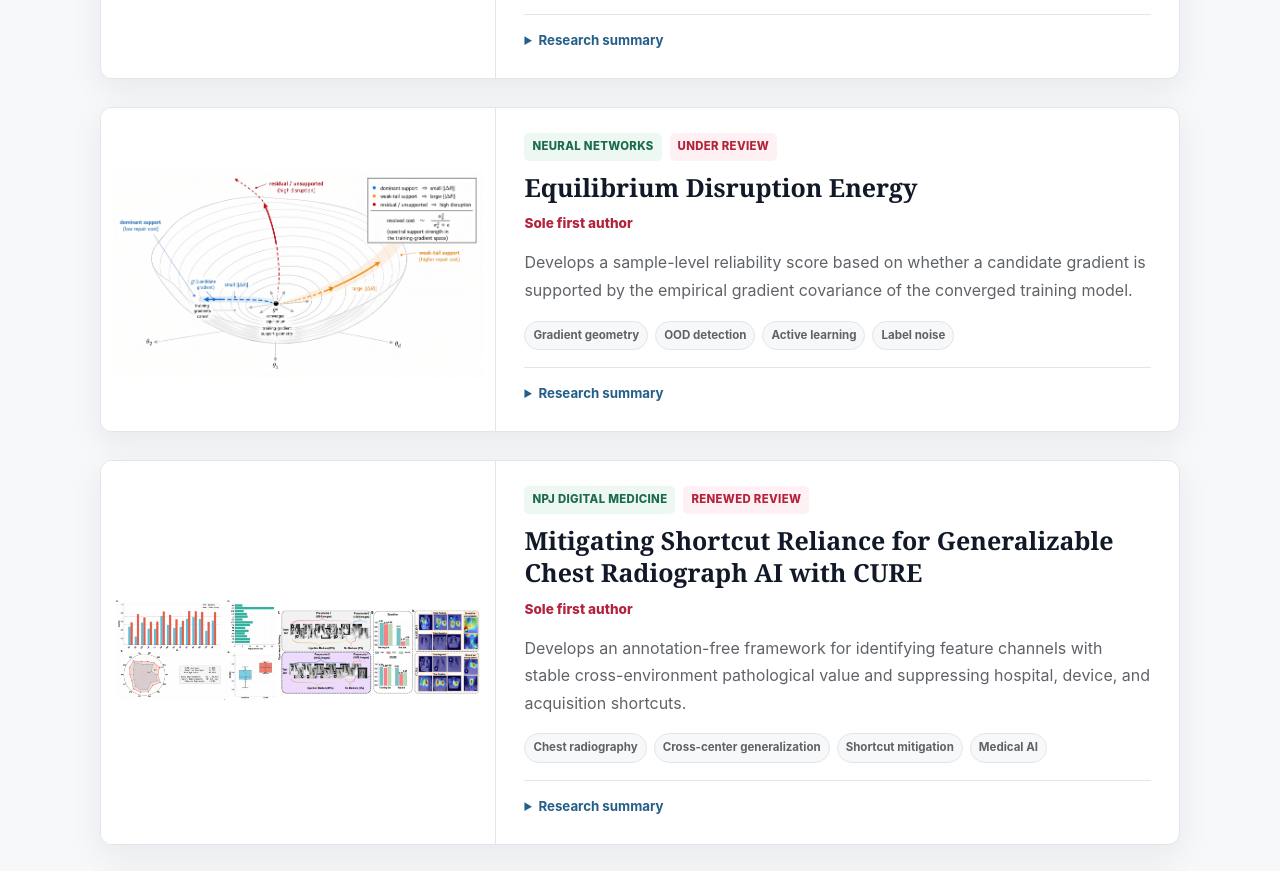
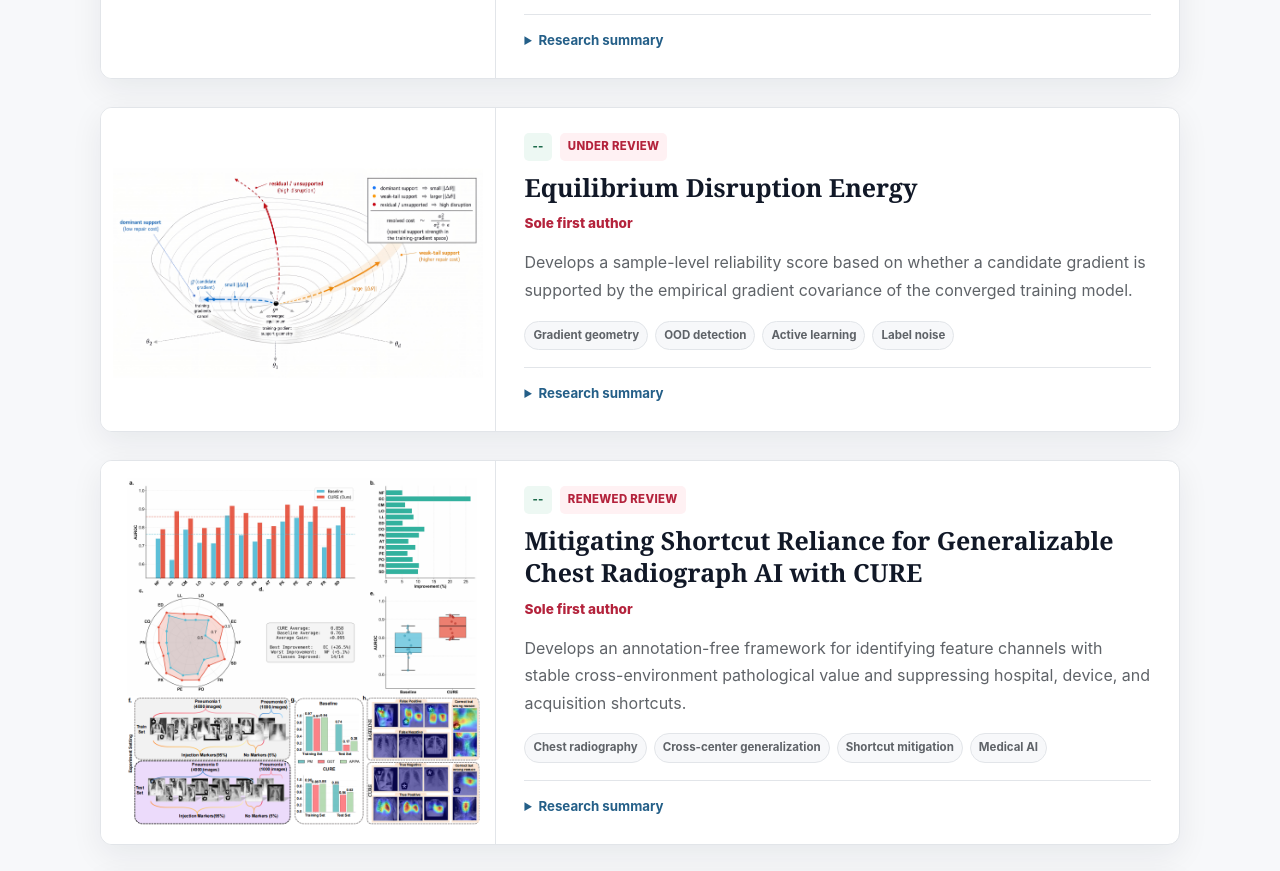
Before and after one commit to Candice-x1/Candice-x1.github.io, a plain HTML site: page index.html in a window 1280 px wide. Shown: the part 3965-4836 px from the top of the page. Drawn offline with Linux system fonts and the light colour scheme.

Commit message:
Update index.html

```diff
--- a/index.html
+++ b/index.html
@@ -1826,7 +1826,7 @@
       {
         number: "04",
         categories: ["theory"],
-        venue: "Neural Networks",
+        venue: "--",
         status: "Under review",
         title: "Equilibrium Disruption Energy",
         role: "Sole first author",
@@ -1850,11 +1850,11 @@
       {
         number: "05",
         categories: ["medical", "theory"],
-        venue: "npj Digital Medicine",
+        venue: "--",
         status: "Renewed review",
         title: "Mitigating Shortcut Reliance for Generalizable Chest Radiograph AI with CURE",
         role: "Sole first author",
-        image: "assets/fig05_cure.jpg",
+        image: "assets/fig05_cure.png",
         summary:
           "Develops an annotation-free framework for identifying feature channels with stable cross-environment pathological value and suppressing hospital, device, and acquisition shortcuts.",
         details: [
@@ -1931,7 +1931,7 @@
         status: "Published · 2025",
         title: "Biphasic Effects of L-type Calcium Channel Mutations",
         role: "Sole first author",
-        image: "assets/fig08_plos_biphasic.jpg",
+        image: "assets/fig08_plos_biphasic.png",
         summary:
           "Uses experimentally constrained cellular, one-dimensional, two-dimensional, and anatomical three-dimensional atrial models to reveal a biphasic relationship between calcium-current loss and arrhythmia risk.",
         details: [
@@ -1989,7 +1989,7 @@
         status: "Published · 2025",
         title: "Circadian Determinants of Heart Rhythm and Arrhythmias",
         role: "Third author",
-        image: "assets/fig10_jmcc_circadian.jpg",
+        image: "assets/fig10_jmcc_circadian.png",
         summary:
           "Provides a mechanistic and quantitative synthesis of autonomic, transcriptional, thermal, endocrine, and electrophysiological drivers of circadian cardiac rhythms.",
         details: [
```
